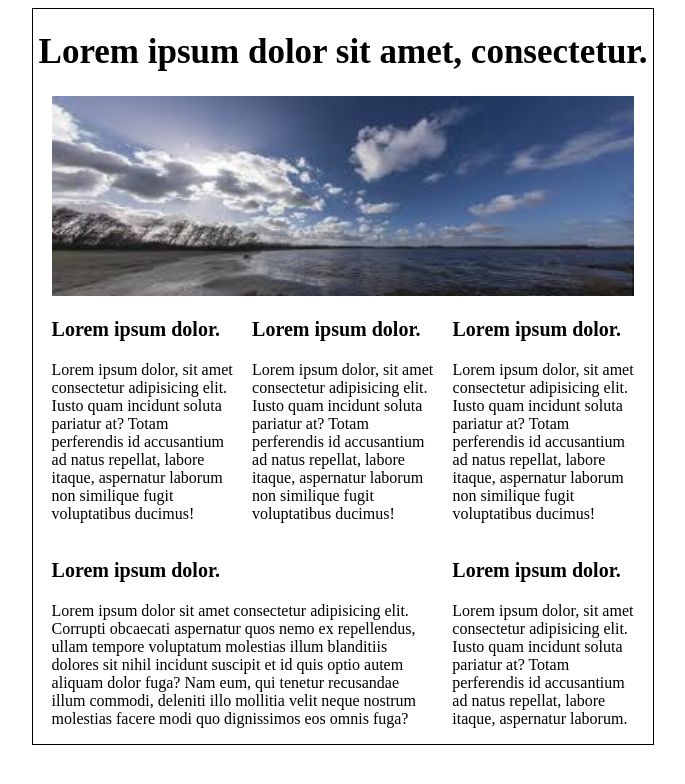
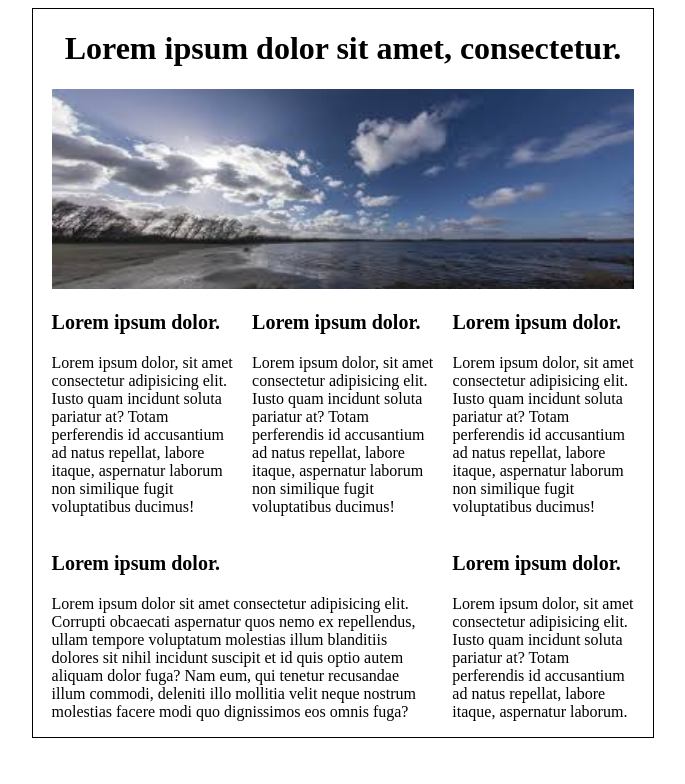
Before and after one commit to VigneshG26/Responsive-flex-template, a plain HTML site: page index.html in a window 1280 px wide. Shown: the whole page, without its empty margins (297-982 px from the left). Drawn offline with Linux system fonts and the light colour scheme.

Commit message:
visual improved

```diff
--- a/styles.css
+++ b/styles.css
@@ -51,7 +51,7 @@ img{
 }
 
 h1{
-    font-size: 35px;
+    font-size: 3.2rem;
 }
 h3{
     font-size: 2rem;
```
